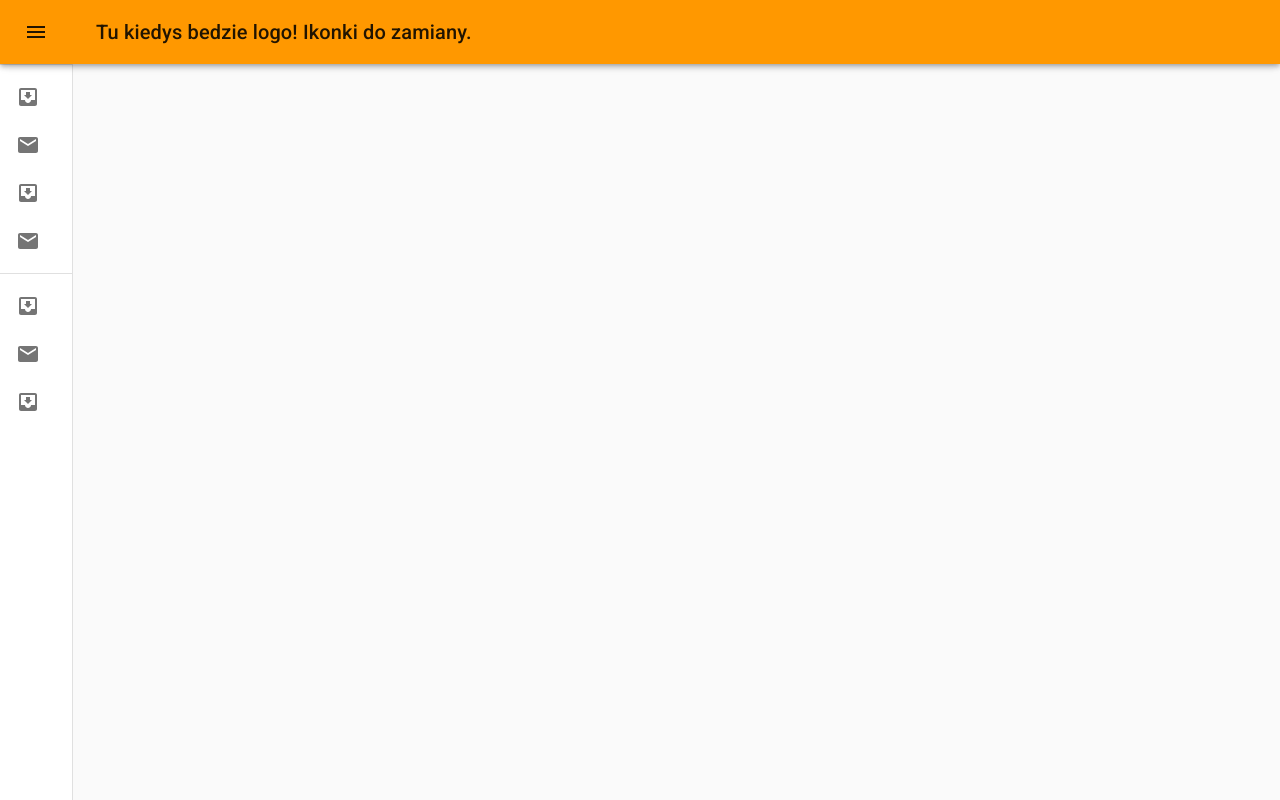
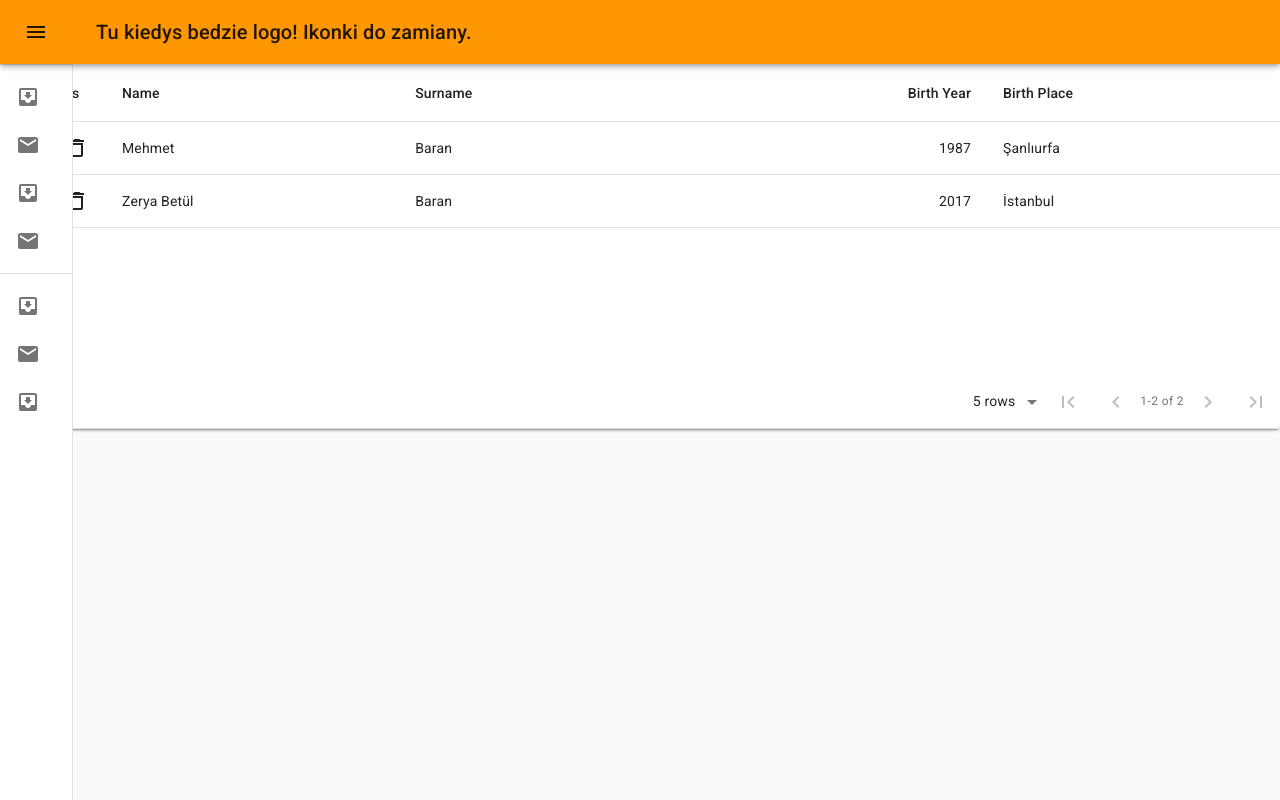
Before and after one commit to Shirahotsu/PROJEKT, a React (Create React App) app in the folder react-web/: page / in a window 1280 px wide. Built offline with nearby package versions, Linux system fonts and the light colour scheme.

Commit message:
Tabela, dane do zmiany i wystylizowania

```diff
--- a/react-web/package.json
+++ b/react-web/package.json
@@ -9,6 +9,7 @@
     "@testing-library/react": "^9.4.0",
     "@testing-library/user-event": "^7.1.2",
     "axios": "^0.19.0",
+    "material-table": "^1.54.2",
     "react": "^16.12.0",
     "react-dom": "^16.12.0",
     "react-scripts": "3.3.0",
--- /dev/null
+++ b/react-web/src/components/Table/Table.js
@@ -0,0 +1,114 @@
+import React from 'react';
+import MaterialTable from 'material-table';
+import { forwardRef } from 'react';
+import styles from './Table.module.css';
+// Icons
+import AddBox from '@material-ui/icons/AddBox';
+import ArrowDownward from '@material-ui/icons/ArrowDownward';
+import Check from '@material-ui/icons/Check';
+import ChevronLeft from '@material-ui/icons/ChevronLeft';
+import ChevronRight from '@material-ui/icons/ChevronRight';
+import Clear from '@material-ui/icons/Clear';
+import DeleteOutline from '@material-ui/icons/DeleteOutline';
+import Edit from '@material-ui/icons/Edit';
+import FilterList from '@material-ui/icons/FilterList';
+import FirstPage from '@material-ui/icons/FirstPage';
+import LastPage from '@material-ui/icons/LastPage';
+import Remove from '@material-ui/icons/Remove';
+import SaveAlt from '@material-ui/icons/SaveAlt';
+import Search from '@material-ui/icons/Search';
+import ViewColumn from '@material-ui/icons/ViewColumn';
+
+const tableIcons = {
+  Add: forwardRef((props, ref) => <AddBox {...props} ref={ref} />),
+  Check: forwardRef((props, ref) => <Check {...props} ref={ref} />),
+  Clear: forwardRef((props, ref) => <Clear {...props} ref={ref} />),
+  Delete: forwardRef((props, ref) => <DeleteOutline {...props} ref={ref} />),
+  DetailPanel: forwardRef((props, ref) => (
+    <ChevronRight {...props} ref={ref} />
+  )),
+  Edit: forwardRef((props, ref) => <Edit {...props} ref={ref} />),
+  Export: forwardRef((props, ref) => <SaveAlt {...props} ref={ref} />),
+  Filter: forwardRef((props, ref) => <FilterList {...props} ref={ref} />),
+  FirstPage: forwardRef((props, ref) => <FirstPage {...props} ref={ref} />),
+  LastPage: forwardRef((props, ref) => <LastPage {...props} ref={ref} />),
+  NextPage: forwardRef((props, ref) => <ChevronRight {...props} ref={ref} />),
+  PreviousPage: forwardRef((props, ref) => (
+    <ChevronLeft {...props} ref={ref} />
+  )),
+  ResetSearch: forwardRef((props, ref) => <Clear {...props} ref={ref} />),
+  Search: forwardRef((props, ref) => <Search {...props} ref={ref} />),
+  SortArrow: forwardRef((props, ref) => <ArrowDownward {...props} ref={ref} />),
+  ThirdStateCheck: forwardRef((props, ref) => <Remove {...props} ref={ref} />),
+  ViewColumn: forwardRef((props, ref) => <ViewColumn {...props} ref={ref} />)
+};
+
+export default function Table() {
+  const [state, setState] = React.useState({
+    columns: [
+      { title: 'Name', field: 'name' },
+      { title: 'Surname', field: 'surname' },
+      { title: 'Birth Year', field: 'birthYear', type: 'numeric' },
+      {
+        title: 'Birth Place',
+        field: 'birthCity',
+        lookup: { 34: 'İstanbul', 63: 'Şanlıurfa' }
+      }
+    ],
+    data: [
+      { name: 'Mehmet', surname: 'Baran', birthYear: 1987, birthCity: 63 },
+      {
+        name: 'Zerya Betül',
+        surname: 'Baran',
+        birthYear: 2017,
+        birthCity: 34
+      }
+    ]
+  });
+
+  return (
+    <MaterialTable
+      icons={tableIcons}
+      title="Editable Example"
+      columns={state.columns}
+      data={state.data}
+      editable={{
+        onRowAdd: newData =>
+          new Promise(resolve => {
+            setTimeout(() => {
+              resolve();
+              setState(prevState => {
+                const data = [...prevState.data];
+                data.push(newData);
+                return { ...prevState, data };
+              });
+            }, 600);
+          }),
+        onRowUpdate: (newData, oldData) =>
+          new Promise(resolve => {
+            setTimeout(() => {
+              resolve();
+              if (oldData) {
+                setState(prevState => {
+                  const data = [...prevState.data];
+                  data[data.indexOf(oldData)] = newData;
+                  return { ...prevState, data };
+                });
+              }
+            }, 600);
+          }),
+        onRowDelete: oldData =>
+          new Promise(resolve => {
+            setTimeout(() => {
+              resolve();
+              setState(prevState => {
+                const data = [...prevState.data];
+                data.splice(data.indexOf(oldData), 1);
+                return { ...prevState, data };
+              });
+            }, 600);
+          })
+      }}
+    />
+  );
+}
--- a/react-web/src/hoc/Layout/Layout.js
+++ b/react-web/src/hoc/Layout/Layout.js
@@ -2,12 +2,14 @@
 import 'typeface-roboto';
 import Aux from './../Auxiliary/Auxiliary';
 import MiniDrawer from '../../components/MiniDrawer/MiniDrawer';
+import Table from '../../components/Table/Table';
 
 class Layout extends Component {
   render() {
     return (
       <Aux>
         <MiniDrawer />
+        <Table />
       </Aux>
     );
   }
```
Also changed, not shown: react-web/src/components/Table/Table.module.css (added), 1 other file (tests, documents, lock files or other folders).
